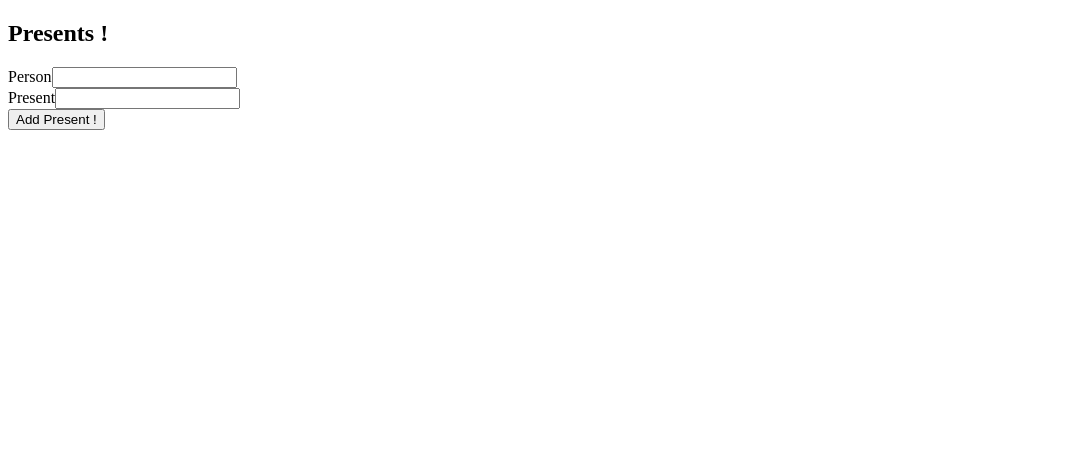
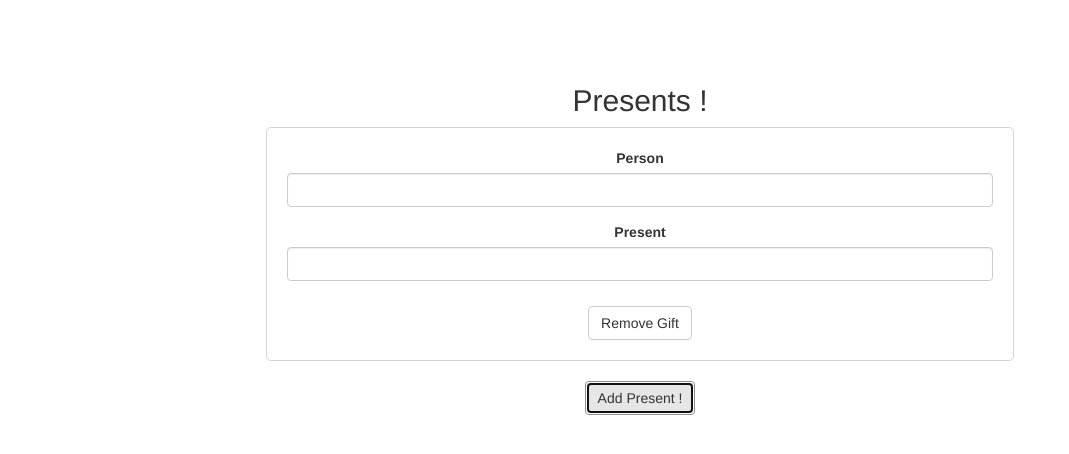
Before and after one commit to gabriel-canaan/tddYeahYouNoMe, a React app in the folder present/: page / in a window 1280 px wide. Both pictures are taken after a click on the button "Add Present !". Shown: the whole page, without its empty margins (0-1069 px from the left). Built offline with nearby package versions, Linux system fonts and the light colour scheme.

Commit message:
test coverage at 90+ and css added

```diff
--- a/present/package.json
+++ b/present/package.json
@@ -19,5 +19,11 @@
     "build": "react-scripts build",
     "test": "react-scripts test --env=jsdom",
     "eject": "react-scripts eject"
+  },
+  "jest": {
+    "collectCoverageFrom": [
+      "src/**/*.js",
+      "!src/index.js"
+    ]
   }
 }
--- a/present/public/index.html
+++ b/present/public/index.html
@@ -19,6 +19,8 @@
       work correctly both with client-side routing and a non-root public URL.
       Learn how to configure a non-root public URL by running `npm run build`.
     -->
+    <!-- Latest compiled and minified CSS -->
+<link rel="stylesheet" href="https://maxcdn.bootstrapcdn.com/bootstrap/3.3.7/css/bootstrap.min.css" integrity="sha384-BVYiiSIFeK1dGmJRAkycuHAHRg32OmUcww7on3RYdg4Va+PmSTsz/K68vbdEjh4u" crossorigin="anonymous">
     <title>React App</title>
   </head>
   <body>
--- a/present/src/components/App.js
+++ b/present/src/components/App.js
@@ -2,6 +2,7 @@ import React, { Component } from 'react'
 import { Button } from 'react-bootstrap'
 
 import Gift from './Gift'
+import { max_number } from '../helper'
 
 class App extends Component {
   constructor() {
@@ -11,9 +12,7 @@ class App extends Component {
 
   addGift = () => {
     const { gifts } = this.state
-    const ids = this.state.gifts.map(gift => gift.id)
-    const max_id = ids.length > 0 ? Math.max(...ids) : 0
-    gifts.push({ id: max_id+1 })
+    gifts.push({ id: max_number(this.state.gifts.map(gift => gift.id))+1 })
     this.setState({ gifts })
   }
 
--- a/present/src/components/Gift.js
+++ b/present/src/components/Gift.js
@@ -10,7 +10,8 @@ class Gift extends Component {
     }
   }
   render() {
-    return (<div>
+    return (
+      <div className='gift'>
       <Form>
         <FormGroup>
           <ControlLabel>Person</ControlLabel>
@@ -27,6 +28,12 @@ class Gift extends Component {
           />
         </FormGroup>
       </Form>
+      <Button
+        className='btn-remove'
+        onClick={() => this.props.removeGift(this.props.gift.id)}
+        >
+          Remove Gift
+      </Button>
     </div>)
   }
 }
--- /dev/null
+++ b/present/src/helper/index.js
@@ -0,0 +1,4 @@
+
+export const max_number = numbers => {
+  return numbers.length > 0 ? Math.max(...numbers) : 0
+}
--- /dev/null
+++ b/present/src/index.css
@@ -0,0 +1,17 @@
+body {
+  text-align: center;
+  padding: 5%;
+  padding-left: 20%;
+  padding-right: 20%;
+}
+
+.gift {
+  border: 1px solid lightgray;
+  border-radius: 5px;
+  margin: 10px;
+  padding: 20px;
+}
+
+Button {
+  margin: 10px;
+}
--- a/present/src/index.js
+++ b/present/src/index.js
@@ -1,5 +1,6 @@
 import React from 'react'
 import { render } from 'react-dom'
+import './index.css'
 
 import App from './components/App'
 
```
Also changed, not shown: present/src/components/Gift.test.js (+9 -4 lines), present/src/helper/index.test.js (added, +14 -0 lines), 1 other file.
